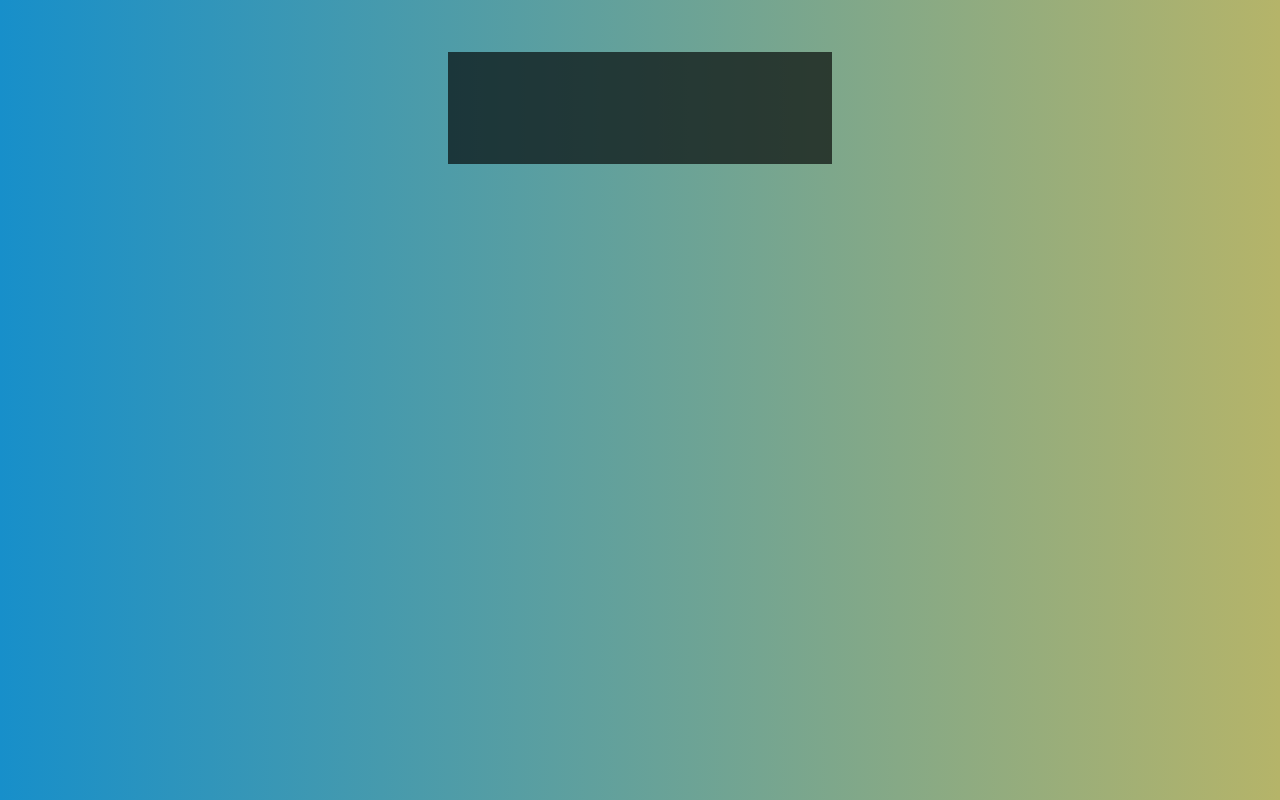
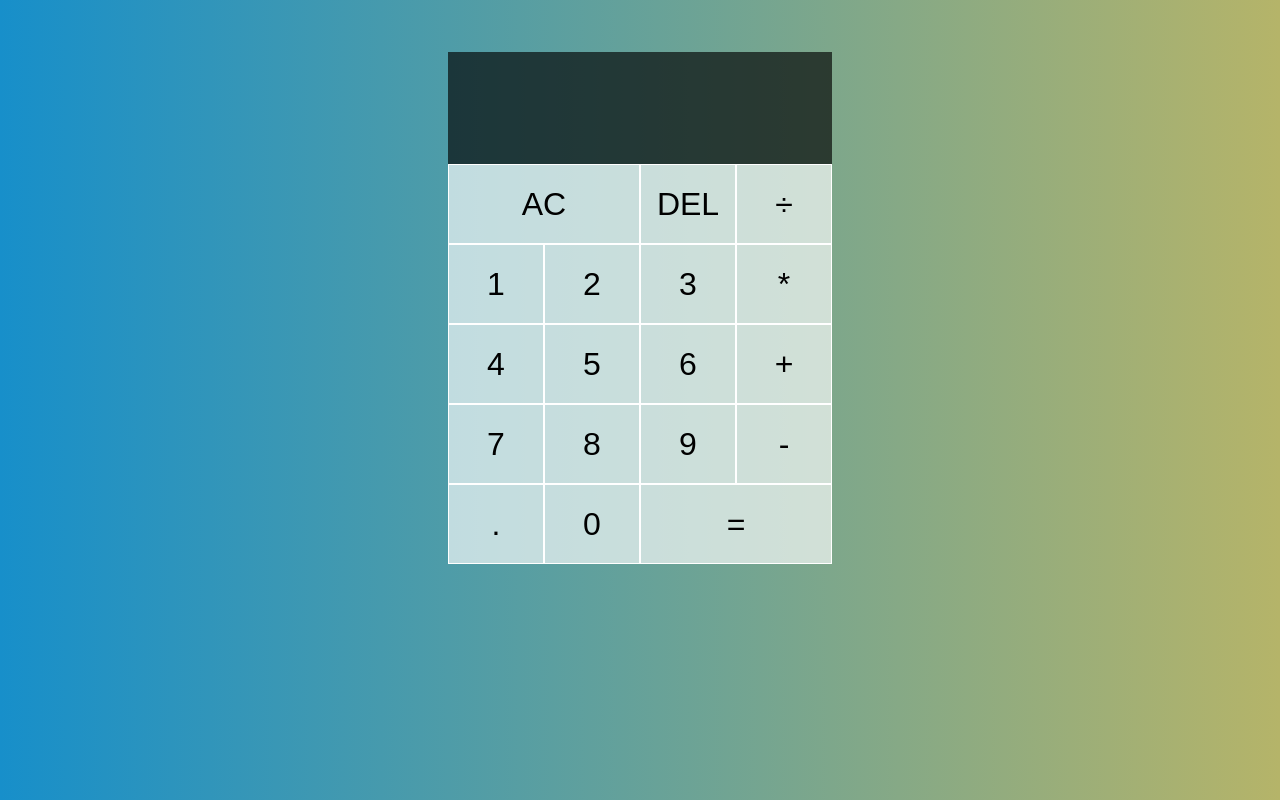
Before and after one commit to aleks930819/react-calculator, a React (Vite) app: page / in a window 1280 px wide. Built offline with nearby package versions, Linux system fonts and the light colour scheme; the HTML template or start-up script is replaced by a standard one.

Commit message:
added digit and operation button, added buttons container and showed all buttons on the screen

```diff
--- a/src/App.jsx
+++ b/src/App.jsx
@@ -4,6 +4,7 @@ import Container from './components/Container/Container';
 import Screen from './components/Screen/Screen';
 
 import './index.css';
+import ButtonsContainer from './components/Buttons/ButtonsContainer';
 const App = () => {
   // const [{ currentOperand, previousOperand, operation }, dispatch] = useReducer(
   //   reducer,
@@ -13,6 +14,7 @@ const App = () => {
   return (
     <Container>
       <Screen />
+      <ButtonsContainer />
     </Container>
   );
 };
--- /dev/null
+++ b/src/components/Buttons/ButtonsContainer.jsx
@@ -0,0 +1,29 @@
+import DigitButton from './DigitButton';
+import OperationButton from './OperationButton';
+
+const ButtonsContainer = () => {
+  return (
+    <>
+      <OperationButton operation="AC" span={true} />
+      <OperationButton operation="DEL" />
+      <OperationButton operation="÷" />
+      <DigitButton digit="1" />
+      <DigitButton digit="2" />
+      <DigitButton digit="3" />
+      <OperationButton operation="*" />
+      <DigitButton digit="4" />
+      <DigitButton digit="5" />
+      <DigitButton digit="6" />
+      <OperationButton operation="+" />
+      <DigitButton digit="7" />
+      <DigitButton digit="8" />
+      <DigitButton digit="9" />
+      <OperationButton operation="-" />
+      <DigitButton digit="." />
+      <DigitButton digit="0" />
+      <OperationButton operation="=" span={true} />
+    </>
+  );
+};
+
+export default ButtonsContainer;
--- /dev/null
+++ b/src/components/Buttons/DigitButton.jsx
@@ -0,0 +1,5 @@
+const DigitButton = ({ digit }) => {
+  return <button>{digit}</button>;
+};
+
+export default DigitButton;
--- /dev/null
+++ b/src/components/Buttons/OperationButton.jsx
@@ -0,0 +1,6 @@
+const OperationButton = ({ operation, span }) => {
+  const className = `${span ? 'span-two' : ''}`;
+  return <button className={className}>{operation}</button>;
+};
+
+export default OperationButton;
```
